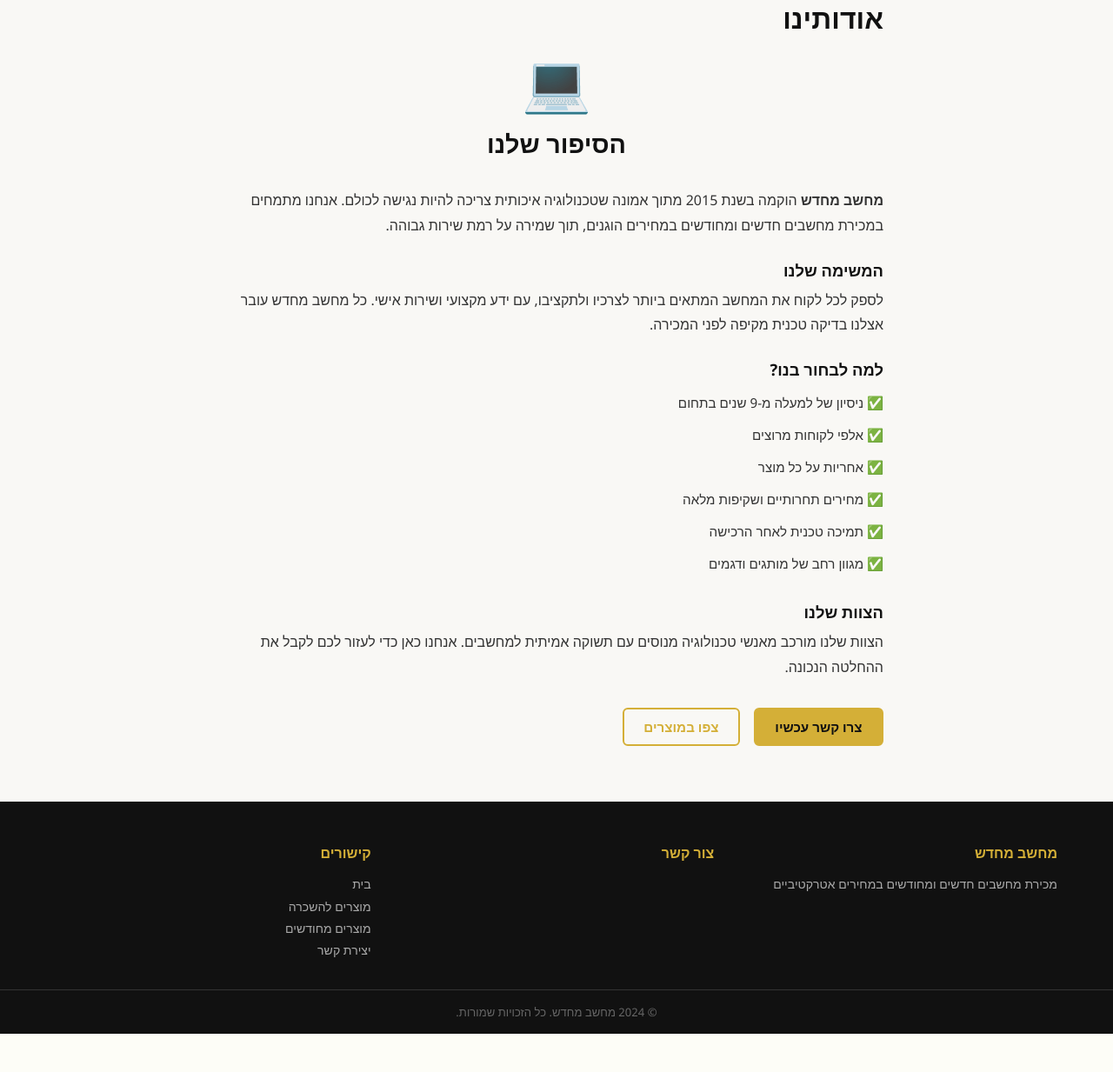
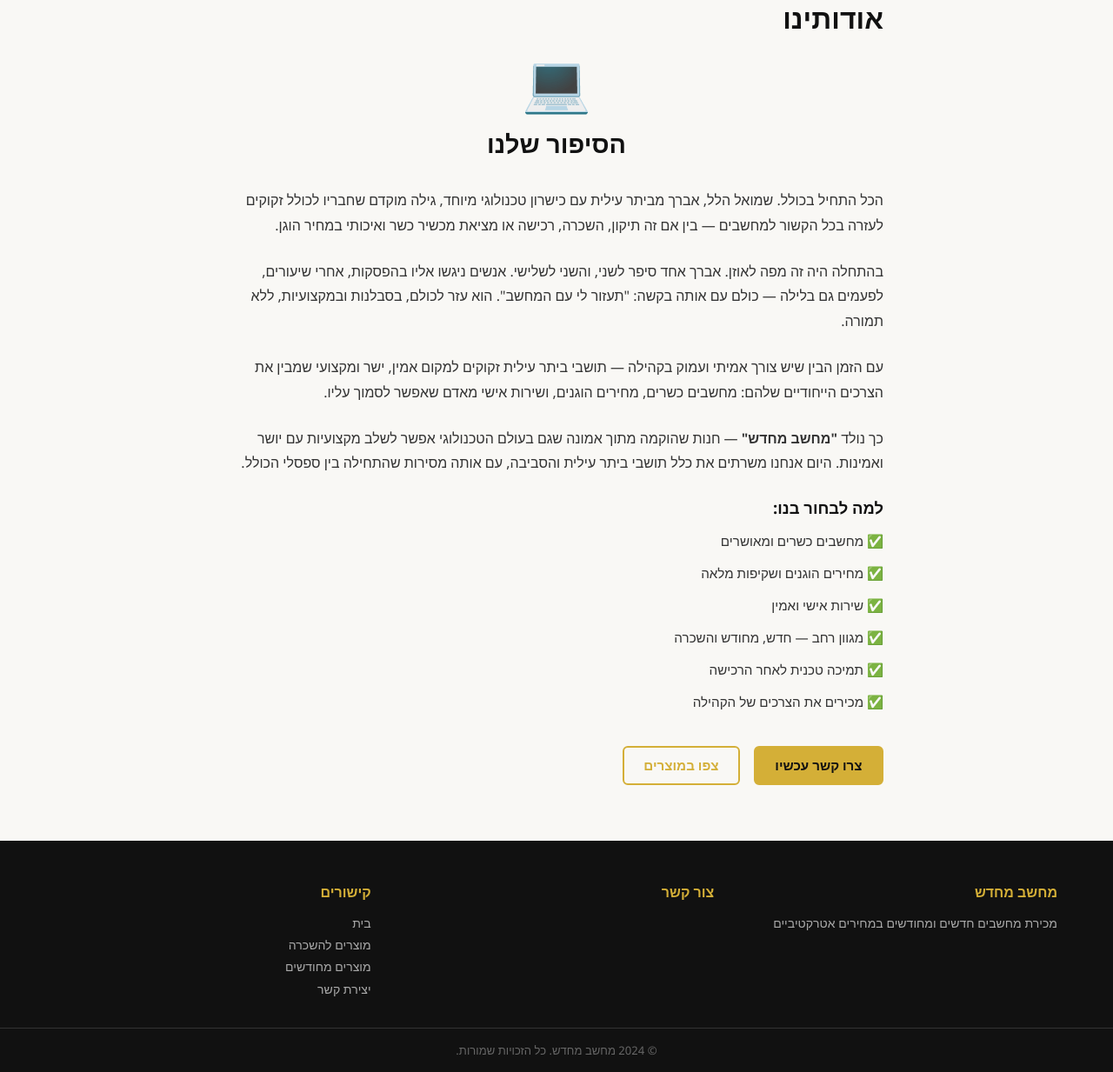
Before and after one commit to ShukiKroizer/MechashevMechadash, a Python web app: template templates/about.html in a window 1280 px wide. Shown: the part 129-1362 px from the top of the page at 87% size. Before the commit the page ends 1318 px from the top, so only its background shows below. Run offline with Jinja, Linux system fonts and the light colour scheme; the template is opened without the code that fills it, so the values that code supplies are empty.

Commit message:
update about page with real story

```diff
--- a/templates/about.html
+++ b/templates/about.html
@@ -13,31 +13,31 @@
 
     <div class="about-content">
       <p>
-        <strong>מחשב מחדש</strong> הוקמה בשנת 2015 מתוך אמונה שטכנולוגיה איכותית צריכה להיות נגישה לכולם.
-        אנחנו מתמחים במכירת מחשבים חדשים ומחודשים במחירים הוגנים, תוך שמירה על רמת שירות גבוהה.
+        הכל התחיל בכולל. שמואל הלל, אברך מביתר עילית עם כישרון טכנולוגי מיוחד, גילה מוקדם שחבריו לכולל זקוקים
+        לעזרה בכל הקשור למחשבים &mdash; בין אם זה תיקון, השכרה, רכישה או מציאת מכשיר כשר ואיכותי במחיר הוגן.
+      </p>
+      <p>
+        בהתחלה היה זה מפה לאוזן. אברך אחד סיפר לשני, והשני לשלישי. אנשים ניגשו אליו בהפסקות, אחרי שיעורים,
+        לפעמים גם בלילה &mdash; כולם עם אותה בקשה: "תעזור לי עם המחשב". הוא עזר לכולם, בסבלנות ובמקצועיות, ללא תמורה.
+      </p>
+      <p>
+        עם הזמן הבין שיש צורך אמיתי ועמוק בקהילה &mdash; תושבי ביתר עילית זקוקים למקום אמין, ישר ומקצועי שמבין
+        את הצרכים הייחודיים שלהם: מחשבים כשרים, מחירים הוגנים, ושירות אישי מאדם שאפשר לסמוך עליו.
+      </p>
+      <p>
+        כך נולד <strong>"מחשב מחדש"</strong> &mdash; חנות שהוקמה מתוך אמונה שגם בעולם הטכנולוגי אפשר לשלב מקצועיות
+        עם יושר ואמינות. היום אנחנו משרתים את כלל תושבי ביתר עילית והסביבה, עם אותה מסירות שהתחילה בין ספסלי הכולל.
       </p>
 
-      <h3>המשימה שלנו</h3>
-      <p>
-        לספק לכל לקוח את המחשב המתאים ביותר לצרכיו ולתקציבו, עם ידע מקצועי ושירות אישי.
-        כל מחשב מחדש עובר אצלנו בדיקה טכנית מקיפה לפני המכירה.
-      </p>
-
-      <h3>למה לבחור בנו?</h3>
+      <h3>למה לבחור בנו:</h3>
       <ul class="about-list">
-        <li>&#9989; ניסיון של למעלה מ-9 שנים בתחום</li>
-        <li>&#9989; אלפי לקוחות מרוצים</li>
-        <li>&#9989; אחריות על כל מוצר</li>
-        <li>&#9989; מחירים תחרותיים ושקיפות מלאה</li>
+        <li>&#9989; מחשבים כשרים ומאושרים</li>
+        <li>&#9989; מחירים הוגנים ושקיפות מלאה</li>
+        <li>&#9989; שירות אישי ואמין</li>
+        <li>&#9989; מגוון רחב &mdash; חדש, מחודש והשכרה</li>
         <li>&#9989; תמיכה טכנית לאחר הרכישה</li>
-        <li>&#9989; מגוון רחב של מותגים ודגמים</li>
+        <li>&#9989; מכירים את הצרכים של הקהילה</li>
       </ul>
-
-      <h3>הצוות שלנו</h3>
-      <p>
-        הצוות שלנו מורכב מאנשי טכנולוגיה מנוסים עם תשוקה אמיתית למחשבים.
-        אנחנו כאן כדי לעזור לכם לקבל את ההחלטה הנכונה.
-      </p>
 
       <div class="about-cta">
         <a href="{{ url_for('contact') }}" class="btn btn-primary">צרו קשר עכשיו</a>
```
